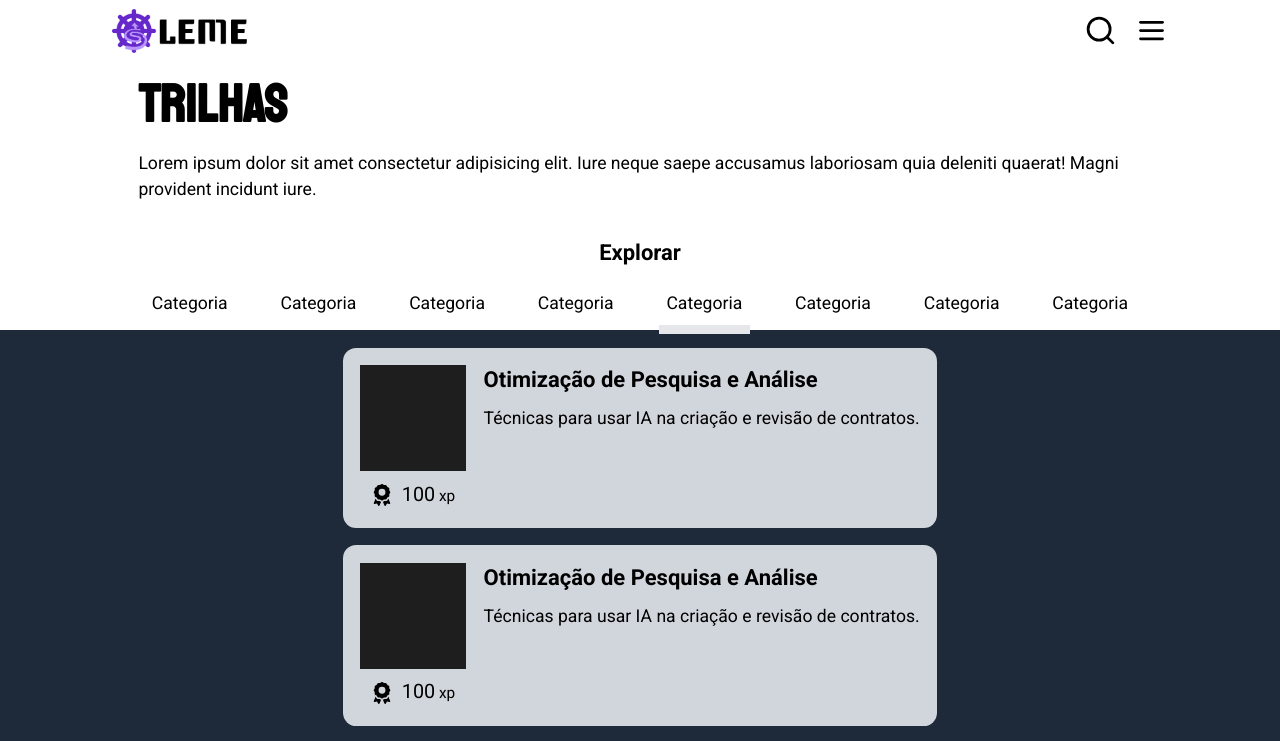
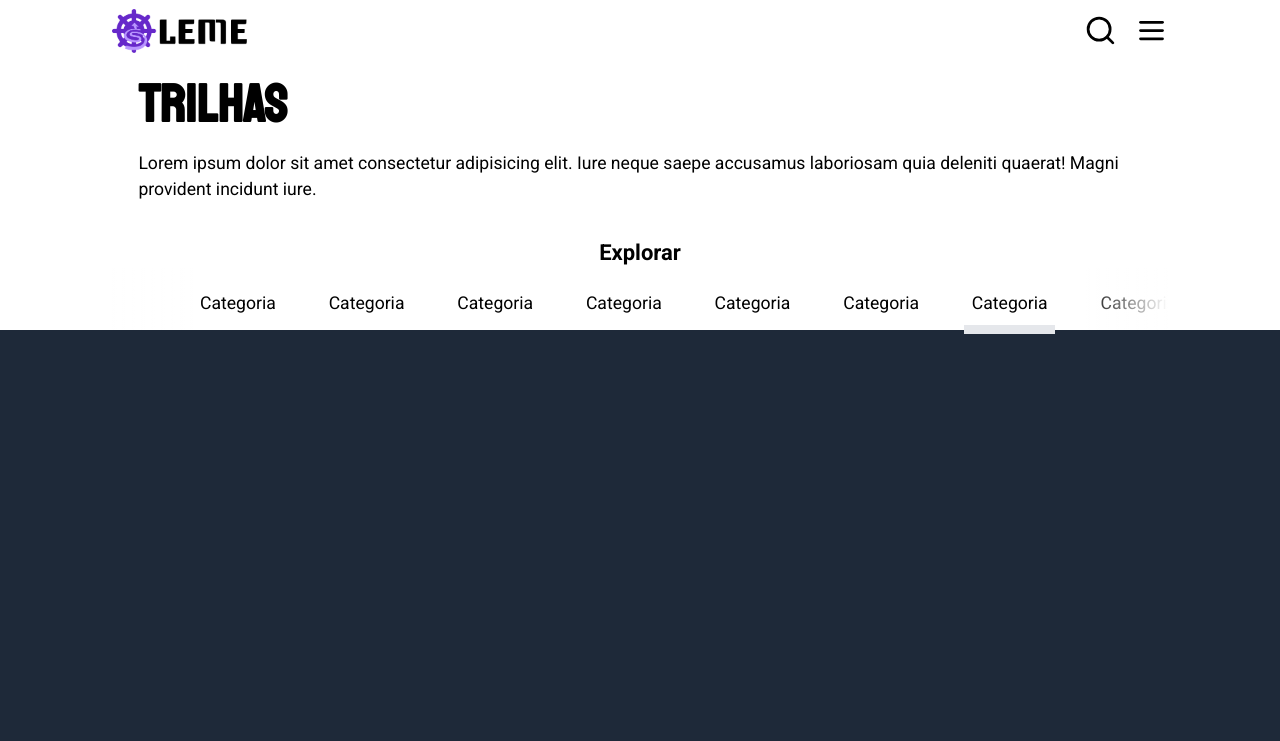
Before and after one commit to gsleme/website, a React (Vite) app: page /trilhas in a window 1280 px wide. Shown: the top 741 px of the page. Built offline with nearby package versions, Linux system fonts and the light colour scheme.

Commit message:
:sparkles: feat: adiciona página de módulo
Ajustes gerais em trilhas, ajustes de classes utilitárias de estilo

```diff
--- a/src/index.css
+++ b/src/index.css
@@ -93,10 +93,6 @@
   .titulo-1 {
     @apply font-staatliches text-4xl font-extrabold;
   }
-
-  .fim-convexo {
-    @apply relative before:content-["-"] before:bg-white before:absolute before:bottom-0 before:right-full before:rounded-full before:text-white before:size-10 after:content-["-"] after:bg-white after:absolute after:bottom-0 after:left-full after:rounded-full after:text-white after:size-10;
-  }
 }
 
 @layer utilities {
@@ -108,10 +104,6 @@
     @apply transition-all ease-in;
   }
 
-  .border-gradient-purple {
-    border-image: linear-gradient(to right, #a855f7, transparent) 1;
-  }
-
   .red-line {
     @apply border border-red-500 bg-red-200 text-red-600;
   }
@@ -119,4 +111,12 @@
   .no-scrollbar {
     @apply [scrollbar-width:none] [&::-webkit-scrollbar]:hidden;
   }
+
+  .fim-convexo {
+    @apply relative before:bg-white before:absolute before:bottom-0 before:right-full before:rounded-full before:size-10 after:bg-white after:absolute after:bottom-0 after:left-full after:rounded-full after:size-10;
+  }
+
+  .x-gradient-transparent {
+    @apply before:absolute before:h-full before:w-20 before:left-0 before:bg-linear-to-r before:from-white before:to-white/0 before:z-1 after:absolute after:h-full after:w-20 after:right-0 after:bg-linear-to-l after:from-white after:to-white/0 after:z-1;
+  }
 }
--- a/src/routes/Modulo/index.tsx
+++ b/src/routes/Modulo/index.tsx
@@ -1,7 +1,62 @@
-function Modulo() {
+import { Link, useParams } from 'react-router-dom'
+
+import image from '../../assets/images/image.png'
+
+import { FaAward } from 'react-icons/fa'
+
+function Modulo () {
+  const { modulo } = useParams()
+
   return (
     <main>
-
+      <section className='flex justify-center w-full py-8 relative'>
+        <div className='h-[270%] -translate-y-1/2 w-screen bg-purple-400 absolute top-0 -z-10'></div>
+        <div className='w-full'>
+          <h1 className='titulo-1 text-5xl'>Titulo do módulo</h1>
+          <p className='mt-4'>
+            Lorem ipsum dolor sit amet consectetur adipisicing elit.
+            Dignissimos, natus.
+          </p>
+        </div>
+      </section>
+      <section className='flex flex-col items-center md:items-start md:flex-row gap-8 w-full p-4'>
+        <aside className='flex flex-col items-center gap-4 order-2 md:order-1 min-h-50 w-full min-w-50 md:w-2/5'>
+          <h2 className='font-bold text-xl'>Continue sua jornada</h2>
+          <nav className='w-full max-w-80'>
+            <ul className='flex flex-col gap-4 w-full'>
+              {[1, 2, 3, 4].map((e, index) => (
+                <li key={index}>
+                  <Link
+                    to={'e'}
+                    className='flex p-4 rounded-xl bg-gray-300 w-full gap-2'
+                  >
+                    <div className='flex gap-2 items-center'>
+                      <img src={image} alt='' className='h-12' />
+                      <div>
+                        <h3 className='font-bold mb-2'>
+                          {'module.titulo' + e}
+                        </h3>
+                        <div className='flex gap-2 items-center'>
+                          <FaAward className='text-lg' />
+                          <p className='text-sm'>
+                            <span>{'100'}</span> xp
+                          </p>
+                        </div>
+                      </div>
+                    </div>
+                  </Link>
+                </li>
+              ))}
+            </ul>
+          </nav>
+        </aside>
+        <iframe
+          src='https://www.example.com'
+          title={'titulo do módulo'}
+          referrerPolicy='strict-origin-when-cross-origin'
+          className='w-full h-100 border border-black'
+        />
+      </section>
     </main>
   )
 }
--- a/src/routes/Trilhas/index.tsx
+++ b/src/routes/Trilhas/index.tsx
@@ -1,11 +1,20 @@
-import { useState } from 'react'
+import { useEffect, useState } from 'react'
 
 import image from '../../assets/images/image.png'
 
 import { FaAward } from 'react-icons/fa6'
 import { Link } from 'react-router-dom'
+import type { Trilha } from '../../types/tipoDashboard'
 
 function Trilhas () {
+  const [categoria, setCategoria] = useState('Softskills')
+  const [idTrilha, setIdTrilha] = useState('')
+
+  useEffect(()=>{
+    const trilhaEncontrada = trilhas.find((trilha:Trilha)=> trilha.areaFoco == categoria)
+    setIdTrilha(trilhaEncontrada?.id ?? '')
+  },[])
+
   const categorias: string[] = [
     'Categoria',
     'Categoria',
@@ -20,6 +29,8 @@ function Trilhas () {
     'Categoria',
     'Categoria'
   ]
+
+  const trilhas:Trilha[] = []
 
   const modules: {
     titulo: string
@@ -68,13 +79,21 @@ function Trilhas () {
         </div>
         <div className='pt-8'>
           <h2 className='text-xl text-center font-bold'>Explorar</h2>
-          <ul className='flex justify-center gap-8 md:gap-12 w-screen max-w-240 mt-4 overflow-x-scroll no-scrollbar translate-y-1'>
+          <div className='flex relative x-gradient-transparent w-screen max-w-240'>
+            <ul className='flex gap-8 md:gap-12 w-full mt-4 px-20 overflow-x-scroll no-scrollbar translate-y-1'>
               {categorias.map((categoria, index) => (
                 <li
                   key={index}
                   className='flex flex-col items-center text-center gap-2'
                 >
-                <button onClick={() => setActive(index)}>{categoria}</button>
+                  <button
+                    onClick={() => {
+                      setActive(index)
+                      setCategoria(categoria)
+                    }}
+                  >
+                    {categoria}
+                  </button>
                   <div
                     className={`h-2 w-[120%] ${
                       active == index ? 'bg-gray-200' : 'bg-none'
@@ -84,14 +103,24 @@ function Trilhas () {
               ))}
             </ul>
           </div>
+        </div>
       </section>
       <section className='flex justify-center w-full min-h-100 p-4 relative'>
         <div className='h-full w-screen bg-gray-800 absolute top-0 -z-10'></div>
         <ul className='flex flex-col items-center gap-4 w-full'>
-          {modules.map((module, index) => (
+          {modules
+            .filter(
+              (m: {
+                titulo: string
+                descricao: string
+                imagem: string
+                xp_recompensa: number
+              }) => m.titulo == idTrilha
+            )
+            .map((module, index) => (
               <li key={index}>
                 <Link
-                to={''}
+                  to={`/trilhas/{idTrilha}/{module.titulo.slice(10)}`}
                   className='flex p-4 rounded-xl bg-gray-300 w-full max-w-150 gap-4 hover:scale-110'
                 >
                   <div className='flex flex-col gap-2 items-center min-w-20 my-auto'>
@@ -99,13 +128,16 @@ function Trilhas () {
                     <div className='flex gap-2 items-center'>
                       <FaAward className='text-xl' />
                       <p className='text-sm'>
-                      <span className='text-lg'>{module.xp_recompensa}</span> xp
+                        <span className='text-lg'>{module.xp_recompensa}</span>{' '}
+                        xp
                       </p>
                     </div>
                   </div>
                   <div>
                     <div>
-                    <h3 className='font-bold text-xl mb-2'>{module.titulo}</h3>
+                      <h3 className='font-bold text-xl mb-2'>
+                        {module.titulo}
+                      </h3>
                       <p>{module.descricao}</p>
                     </div>
                   </div>
```
Lines whose indentation alone changed are shown as unchanged.
